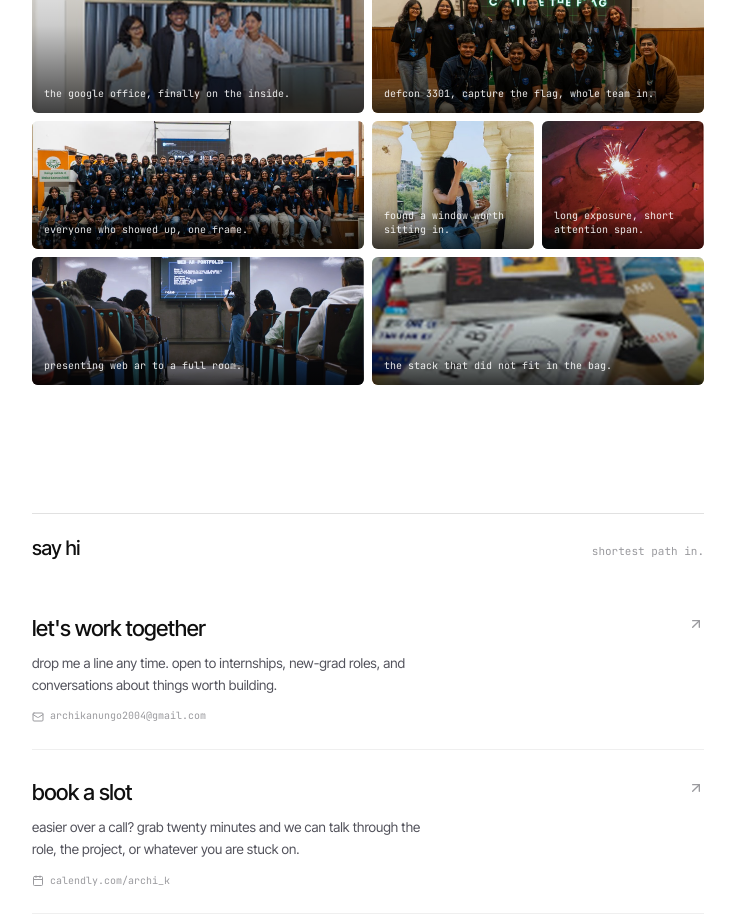
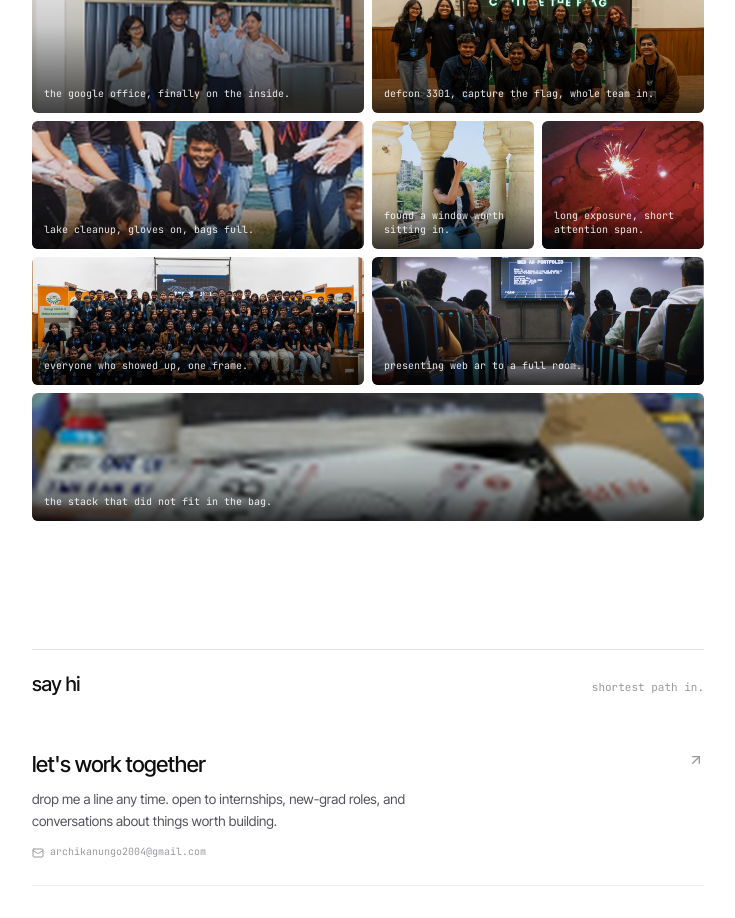
Before and after one commit to archiik04/portfolio., a React (Vite) app: page / in a window 1280 px wide. Shown: the part 5320-6238 px from the top of the page, without its empty margins (272-1007 px from the left). Built offline with nearby package versions, Linux system fonts and the light colour scheme; no server answers.

Commit message:
feat: add lake cleanup tile, ten-tile gallery
grid repacks to five rows with no gaps. the cleanup tile currently
uses the low-res collage crop as a stand-in for the original.

```diff
--- a/src/data/gallery.ts
+++ b/src/data/gallery.ts
@@ -23,12 +23,17 @@ export const galleryItems: GalleryItem[] = [
     caption: 'defcon 3301, capture the flag, whole team in.',
   },
   {
+    src: '/gallery/beach-cleanup.jpg',
+    span: 'col-span-2 row-span-1',
+    caption: 'lake cleanup, gloves on, bags full.',
+  },
+  { src: '/gallery/window.jpg', span: 'col-span-1 row-span-1', caption: 'found a window worth sitting in.' },
+  { src: '/gallery/sparkler.jpg', span: 'col-span-1 row-span-1', caption: 'long exposure, short attention span.' },
+  {
     src: '/gallery/mlsa-crew.jpg',
     span: 'col-span-2 row-span-1',
     caption: 'everyone who showed up, one frame.',
   },
-  { src: '/gallery/window.jpg', span: 'col-span-1 row-span-1', caption: 'found a window worth sitting in.' },
-  { src: '/gallery/sparkler.jpg', span: 'col-span-1 row-span-1', caption: 'long exposure, short attention span.' },
   {
     src: '/gallery/talk-wide.jpg',
     span: 'col-span-2 row-span-1',
@@ -36,7 +41,7 @@ export const galleryItems: GalleryItem[] = [
   },
   {
     src: '/gallery/books.jpg',
-    span: 'col-span-2 row-span-1',
+    span: 'col-span-4 row-span-1',
     caption: 'the stack that did not fit in the bag.',
   },
 ];
```
Also changed, not shown: public/gallery/beach-cleanup.jpg (added).
